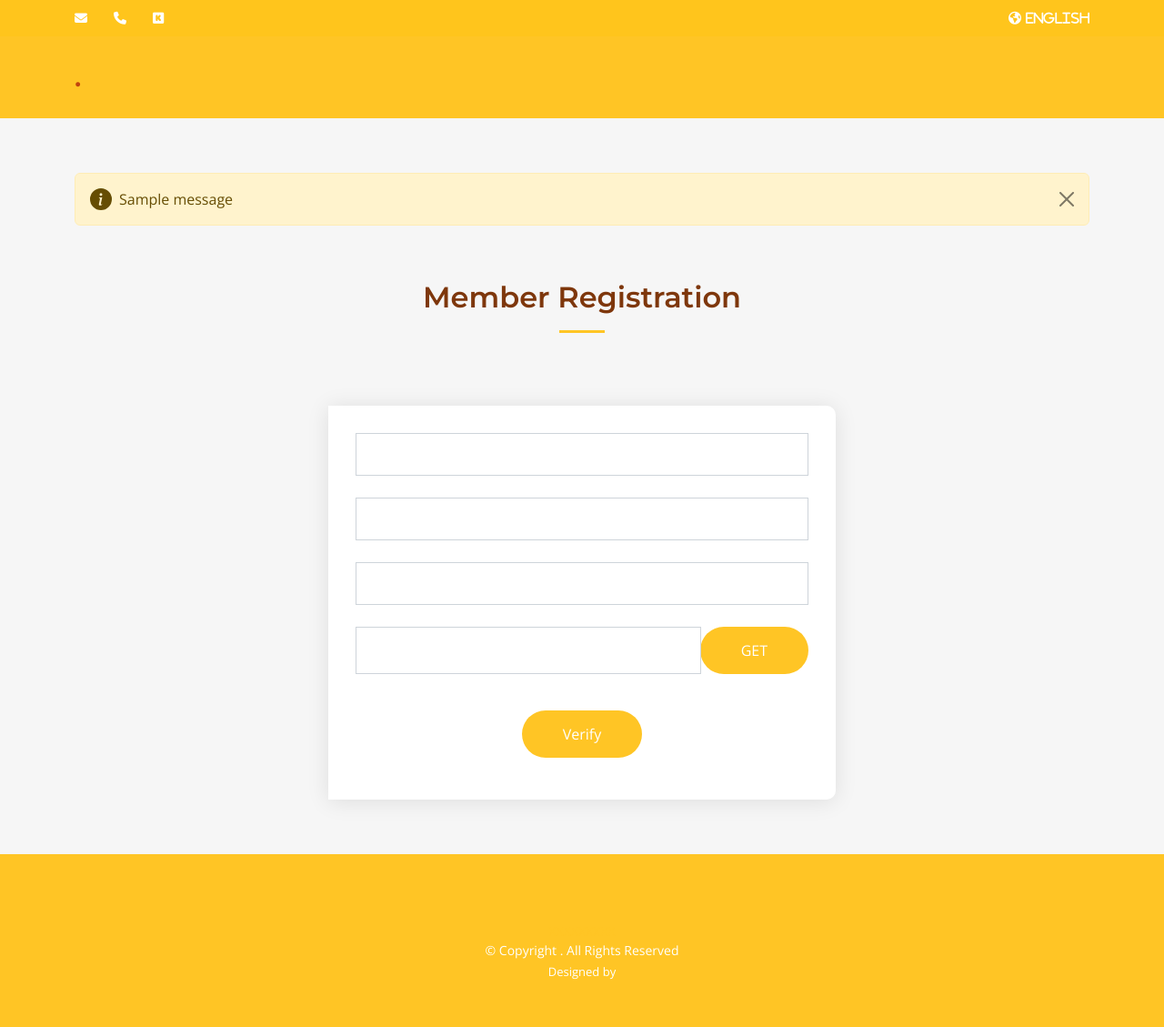
After one commit to Thor1602/muin-store, a Flask app: page /register_membership in a window 1280 px wide. The commit adds this page. Shown: the whole page at 91% size. Run offline with Flask 2, Linux system fonts and the light colour scheme; one stand-in notice (Sample message) is shown; a database or web service that is not in the repository returns one stand-in record (values such as "Sample title"); parts of the project's set-up code (start-up, migrations or seed data) failed here and were passed over; some libraries are stand-ins or nearby versions.

Commit message:
Added Naver API sens Verification

```diff
--- a/app.py
+++ b/app.py
@@ -11,23 +11,24 @@ TODO add file handler cloud
 TODO add kakao alert messaging
 """
 import datetime
-import os
-import pathlib
 import random
+import string
+from datetime import timedelta
 
-from flask import Flask, Blueprint, render_template, session, redirect, url_for, flash, request, abort, make_response
+from flask import Flask, Blueprint, render_template, session, redirect, url_for, flash, request, abort, make_response, \
+    jsonify
 from flask_mail import Mail, Message
 import googledrive_connector
+import naver_setup
 
 import Database
-
 
 ALLOWED_EXTENSIONS = {'txt', 'pdf', 'png', 'jpg', 'jpeg', 'gif'}
 app = Flask(__name__)
 main = Database.Main()
-app.secret_key = main.get_secret_code()
+app.secret_key = main.get_setting_by_name('secret_key')[1]
 app.config['DEFAULT_LOCALE'] = 'ko_KR'
-mail_cred = main.get_smtp()
+mail_cred = main.get_setting_by_name('main_gmail')
 app.config.update(dict(
     DEBUG=True,
     MAIL_SERVER='smtp.gmail.com',
@@ -45,7 +46,6 @@ app.config['SEND_FILE_MAX_AGE_DEFAULT'] = 0
 nav_menu_admin = {'/admin_overview': 'Overview', '/business_plan': 'Business Plan', '/financial_plan': 'Financial Plan',
                   '/products': 'Products', '/recipes': 'Recipes', '/cost_calculation': 'Cost Calculation',
                   '/invoices': 'Invoices', '/homepage_admin': 'Homepage Admin', '/images': 'Images'}
-
 
 def allowed_file(filename):
     return '.' in filename and \
@@ -79,7 +79,7 @@ def set_language(lang):
 
 @app.route("/", methods=['GET', 'POST'])
 def index():
-    api_kakao_js = main.get_kakao_api_js()
+    api_kakao_js = main.get_setting_by_name('kakaoAPI')[1]
     # <b>{{ gettext('Free Trial') }}</b>  use _() as a shortcut for gettext().
     if request.method == "POST":
         # msg.recipients = ["rlatnals3020@naver.com"]
@@ -100,6 +100,82 @@ def index():
         #     print(f"Name:{cform.name.data}, E-mail:{cform.email.data}, message: {cform.message.data}")
     return render_template('index.html', api_kakao_js=api_kakao_js)
 
+@app.route("/register_membership", methods=['GET', 'POST'])
+def add_membership():
+    if request.method == "POST":
+        if session.get('verification_code'):
+            if session['verification_code'][1] < (datetime.datetime.now() - timedelta(minutes=5)):
+                session.pop('verification_code')
+        if "get_verification" in request.form:
+            if not session.get('verification_code'):
+                session['verification_code'] = (random.randint(100000, 999999), datetime.datetime.now())
+            phone_number = request.form['phone_number']
+            for char in string.punctuation:
+                phone_number = phone_number.replace(char, '')
+            phone_number = phone_number.replace(' ', '')
+            session['member_registration'] = {'first_name': request.form['first_name'],'last_name': request.form['last_name'],'phone_number': phone_number}
+            print(session['verification_code'])
+            # naver_setup.send_notification_code(to_no=phone_number, code=session['verification_code'][0], language=session["preferred_language"])
+            return make_response(jsonify({'message': 'The verification code has been sent to ' + phone_number + ".", 'code': 'SUCCESS'}), 201)
+        elif "check_verification" in request.form:
+            if session.get('verification_code'):
+                if request.form['verification_code'] == str(session['verification_code'][0]):
+                    # Database.Membership(session['member_registration']['first_name'],session['member_registration']['last_name'],session['member_registration']['phone_number'], points=0).register()
+                    session.pop('member_registration')
+                    return make_response(jsonify({'message': 'Verification completed', 'code': 'SUCCESS'}),201)
+                else:
+                    return make_response(jsonify({'message': 'Verification error: The codes did not match', 'code': 'ERROR'}), 412)
+            else:
+                return make_response(jsonify({'message': 'Verification code can be expired.', 'code': 'ERROR'}), 412)
+
+    return render_template("add_membership.html")
+
+@app.route("/membership", methods=['GET', 'POST'])
+def check_membership():
+    membership_data = main.read_table('memberships')
+    if request.method == "POST":
+        if "verification_request" in request.form:
+            if request.form['phone_number'] not in [x[1] for x in membership_data]:
+                flash("Phone number is not registered yet.")
+                redirect(url_for('add_membership'))
+            elif session.get('verification_code'):
+                if session['verification_code'][1] + datetime.timedelta(minutes=5) <= datetime.datetime.now():
+                    session['verification_code'] = (random.randint(100000, 999999), datetime.datetime.now())
+                    flash("Verification code expired. A new code has been sent.")
+                    naver_setup.send_notification_code(to_no=request.form['phone_number'], code=session['verification_code'][0], language=session["preferred_language"] )
+                else:
+                    flash("Verification code is not expired yet. The code has been resent.")
+                    naver_setup.send_notification_code(to_no=request.form['phone_number'], code=session['verification_code'][0], language=session["preferred_language"])
+            else:
+                session['verification_code'] = (random.randint(100000, 999999), datetime.datetime.now())
+
+        elif "verification_validation" in request.form:
+            if session.get('verification_code'):
+                if session['verification_code'][1] + datetime.timedelta(minutes=5) <= datetime.datetime.now():
+                    flash("Verification code is not correct.")
+                    redirect(url_for('check_membership'))
+
+                    if session['verification_code'][1] == request.form['given_verification_code']:
+                        flash("Verification code has been verified.")
+                        redirect(url_for('check_membership'))
+                else:
+                    flash("Verification code expired. Send a new code. ")
+            else:
+                flash("Verification code is not created yet.")
+
+        elif "request_membership_points" in request.form:
+            if request.form["verification_code"] == session['verification_code'][0] and session['verification_code'][1] + datetime.timedelta(minutes=5) >= datetime.datetime.now():
+                flash("Verification succeeded")
+            else:
+                if request.form["verification_code"] != session['verification_code'][0]:
+                    flash("Verification failed: code doesn't match")
+                elif session['verification_code'][1] + datetime.timedelta(minutes=5) <= datetime.datetime.now():
+                    flash("Verification failed: code has expired. Try again.")
+                else:
+                    abort(500)
+            redirect(url_for('add_membership'))
+        redirect(url_for("add_membership"))
+    return render_template("check_membership.html")
 
 # ADMIN
 @app.route('/admin_overview', methods=['GET', 'POST'])
@@ -313,6 +389,7 @@ def invoices():
                                invoices_customer=invoices_customer, invoices_supplier_columns=invoices_supplier_columns,
                                invoices_customer_columns=invoices_customer_columns)
 
+
 @app.route('/images', methods=['GET', 'POST'])
 def images():
     if not session.get('logged_in'):
@@ -332,7 +409,8 @@ def images():
                         if allowed_file(request.form['new_filename']):
                             file.filename = request.form['new_filename']
                     if file.filename in googledrive_connector.list_all_files(return_id=False, parent='images'):
-                        new_filename = file.filename.rsplit('.', 1)[0] + datetime.datetime.now().strftime("%Y%m%d_%H%M%S") + '.' +file.filename.rsplit('.', 1)[1]
+                        new_filename = file.filename.rsplit('.', 1)[0] + datetime.datetime.now().strftime(
+                            "%Y%m%d_%H%M%S") + '.' + file.filename.rsplit('.', 1)[1]
                         file.filename = new_filename
                         flash('File name already exists. Name is changed to: ' + file.filename)
                     if file and allowed_file(file.filename):
@@ -370,7 +448,6 @@ def images():
         if cloud_images is None:
             cloud_images = []
         return render_template('images.html', nav_menu_admin=nav_menu_admin, cloud_images=cloud_images)
-
 
 
 @app.route('/products', methods=['GET', 'POST'])
@@ -421,6 +498,7 @@ def homepage_admin():
         return render_template('homepage_admin.html', web_translations=sorted_web_translations,
                                web_translations_col=web_translations_col, nav_menu_admin=nav_menu_admin)
 
+
 # LOGIN LOGOUT
 @app.route('/login', methods=['GET', 'POST'])
 def login():
@@ -437,11 +515,13 @@ def login():
         else:
             return redirect(url_for('login'))
 
+
 @app.route("/logout")
 def logout():
     session['logged_in'] = False
     flash('This is only for admins.')
     return redirect(url_for('login'))
+
 
 # ERROR HANDLING
 @app.errorhandler(400)
@@ -449,22 +529,26 @@ def bad_request(e):
     e_friendly = "The server and client don't seem to have any manners"
     return render_template('error.html', e=e, e_friendly=e_friendly, nav_menu_admin=nav_menu_admin), 400
 
+
 @app.errorhandler(403)
 def forbidden(e):
     e_friendly = "a forbidden resource"
     return render_template('error.html', e=e, e_friendly=e_friendly, nav_menu_admin=nav_menu_admin), 403
+
 
 @app.errorhandler(404)
 def not_found(e):
     e_friendly = "chap, you made a mistake typing that URL"
     return render_template('error.html', e=e, e_friendly=e_friendly, nav_menu_admin=nav_menu_admin), 404
 
+
 @app.errorhandler(410)
 def gone(e):
     e_friendly = "The page existed but is deleted and sent to Valhalla for all eternity."
     return render_template('error.html', e=e, e_friendly=e_friendly, nav_menu_admin=nav_menu_admin), 410
 
+
 @app.errorhandler(500)
 def internal_server_error(e):
-    e_friendly = "'server problems' To be overloaded or not to be overloaded. That's the question."
+    e_friendly = "'server problems' To be or not being overloaded. That's the question."
     return render_template('error.html', e=e, e_friendly=e_friendly, nav_menu_admin=nav_menu_admin), 500
--- a/static/css/main.css
+++ b/static/css/main.css
@@ -1938,6 +1938,152 @@ section {
 }
 
 /*--------------------------------------------------------------
+# membership Section
+--------------------------------------------------------------*/
+.membership .info-container {
+    background-color: var(--color-primary);
+    height: 100%;
+    padding: 20px;
+    border-radius: 10px 0 0 10px;
+    box-shadow: 0px 2px 25px rgba(0, 0, 0, 0.1);
+}
+
+.membership .info-item {
+    width: 100%;
+    background-color: #a83f17;
+    margin-bottom: 20px;
+    padding: 20px;
+    border-radius: 10px;
+    color: #fff;
+}
+
+.membership .info-item:last-child {
+    margin-bottom: 0;
+}
+
+.membership .info-item i {
+    font-size: 20px;
+    color: #fff;
+    float: left;
+    width: 44px;
+    height: 44px;
+    background-color: rgba(255, 255, 255, 0.2);
+    display: flex;
+    justify-content: center;
+    align-items: center;
+    border-radius: 50px;
+    transition: all 0.3s ease-in-out;
+    margin-right: 15px;
+}
+
+.membership .info-item h4 {
+    padding: 0;
+    font-size: 20px;
+    font-weight: 600;
+    margin-bottom: 5px;
+}
+
+.membership .info-item p {
+    padding: 0;
+    margin-bottom: 0;
+    font-size: 14px;
+}
+
+.membership .info-item:hover i {
+    background: #fff;
+    color: var(--color-primary);
+}
+
+.membership .registration-form {
+    width: 100%;
+    height: 100%;
+    background: #fff;
+    box-shadow: 0px 2px 25px rgba(0, 0, 0, 0.1);
+    padding: 30px;
+    border-radius: 0 10px 10px 0;
+}
+
+.membership .registration-form .form-group {
+    padding-bottom: 8px;
+}
+
+.membership .registration-form .error-message-add-membership {
+    display: none;
+    color: #fff;
+    background: #d54c0e;
+    text-align: left;
+    padding: 15px;
+    font-weight: 600;
+}
+
+.membership .registration-form .error-message-add-membership br + br {
+    margin-top: 25px;
+}
+
+.membership .registration-form .sent-message-add-membership {
+    display: none;
+    color: #fff;
+    background: #fdd642;
+    text-align: center;
+    padding: 15px;
+    font-weight: 600;
+}
+
+.membership .registration-form .loading-add-membership {
+    display: none;
+    background: #fff;
+    text-align: center;
+    padding: 15px;
+}
+
+.membership .registration-form .loading-add-membership:before {
+    content: "";
+    display: inline-block;
+    border-radius: 50%;
+    width: 24px;
+    height: 24px;
+    margin: 0 10px -6px 0;
+    border: 3px solid #ffd64b;
+    border-top-color: #fff;
+    -webkit-animation: animate-loading 1s linear infinite;
+    animation: animate-loading 1s linear infinite;
+}
+
+.membership .registration-form input,
+.membership .registration-form textarea {
+    border-radius: 0;
+    box-shadow: none;
+    font-size: 14px;
+}
+
+.membership .registration-form input[type=text],
+.membership .registration-form input[type=email],
+.membership .registration-form input[type=tel],
+.membership .registration-form textarea {
+    padding: 12px 15px;
+}
+
+.membership .registration-form input[type=text]:focus,
+.membership .registration-form input[type=email]:focus,
+.membership .registration-form input[type=tel]:focus,
+.membership .registration-form textarea:focus {
+    border-color: var(--color-primary);
+}
+
+.membership .registration-form button[type=button] {
+    background: var(--color-primary);
+    border: 0;
+    padding: 14px 45px;
+    color: #fff;
+    transition: 0.4s;
+    border-radius: 50px;
+}
+
+.membership .registration-form button[type=button]:hover {
+    background: rgb(253, 217, 108);
+}
+
+/*--------------------------------------------------------------
 # Hero Section
 --------------------------------------------------------------*/
 .hero {
@@ -2775,3 +2921,15 @@ hr {
 .textarea-translations{
     height: 100%;
 }
+
+/* Chrome, Safari, Edge, Opera */
+input::-webkit-outer-spin-button,
+input::-webkit-inner-spin-button {
+  -webkit-appearance: none;
+  margin: 0;
+}
+
+/* Firefox */
+input[type=number] {
+  -moz-appearance: textfield;
+}
--- /dev/null
+++ b/static/js/ajax_requests.js
@@ -0,0 +1,157 @@
+$(document).ready(function () {
+    $("#contact_form").validate({
+        errorPlacement: function ($error, $element) {
+            $element.appendTo($element.after($error));
+        },
+        // Specify validation rules
+        rules: {
+
+            name: {
+                required: true
+            },
+            email: {
+                message: true
+            },
+            phone: {
+                required: true
+            },
+            subject: {
+                required: true
+            },
+            message: {
+                required: true
+            }
+        },
+        messages: {
+            name: "Please enter your name",
+            phone: "Please enter your phone",
+            email: "Please enter a valid email address",
+            subject: "Please enter a subject",
+            message: "Please enter a message"
+        },
+    })
+
+    $('#contact_submit_button').click(function () {
+        if (!$("#contact_form").valid()) { // Not Valid
+            return false;
+        } else {
+            $(document).ajaxStart(function () {
+                $('.loading').fadeIn(100);
+            });
+            $(document).ajaxStop(function () {
+                $('.loading').delay(300).fadeOut(100);
+                $(document).unbind("ajaxStart")
+
+            });
+            $.ajax({
+                url: '/',
+                type: 'POST',
+                data: $('#contact_form').serialize(),
+                datatype: 'json'
+            })
+                .done(function (data) {
+                    $("#name").val('');
+                    $("#email").val('');
+                    $("#address").val('');
+                    $("#phone").val('');
+                    $("#subject").val('');
+                    $("#message").val('');
+                    $('.sent-message').fadeIn(2000).delay(8000).fadeOut(500);
+
+                })
+                .fail(function (jqXHR, textStatus, errorThrown) {
+                    $('.error-message').fadeIn(2000).delay(5000).fadeOut(500);
+                });
+        }
+    })
+
+
+    $("#get_verification_form").validate({
+        // Specify validation rules
+        rules: {
+            first_name: {
+                required: true,
+            },
+            last_name: {
+                required: true
+            },
+            phone_number: {
+                required: true,
+            }
+        },
+        messages: {
+            first_name: {
+                required: "Please enter your name",
+            },
+            last_name: {
+                required: "Please enter your name"
+            },
+            phone_number: {
+                required: "Please enter your phone",
+            }
+        },
+        errorPlacement: function ($error, $element) {
+            $element.appendTo($element.after($error));
+        }
+    })
+
+    $('#get_verification').click(function (e) {
+        if (!$("#get_verification_form").valid()) {
+            return false;
+        } else {
+            $(document).ajaxStart(function () {
+                $('.spinner-get-verification').addClass('spinner-border spinner-border-sm');
+                $("#first_name").attr("disabled", "disabled");
+                $("#last_name").attr("disabled", "disabled");
+                $("#phone_number").attr("disabled", "disabled");
+            });
+            $(document).ajaxStop(function () {
+                $('.spinner-get-verification').removeClass('spinner-border spinner-border-sm');
+                $(document).unbind("ajaxStart");
+                $("#check_verification").removeAttr("disabled", "disabled");
+            });
+            $.ajax({
+                url: '/register_membership',
+                type: 'POST',
+                data: $('#get_verification_form').serialize() + "&get_verification=",
+                datatype: 'json'
+            })
+                .done(function (data) {
+                    $('.sent-message-add-membership').text(data.message).fadeIn(2000).delay(8000).fadeOut(500);
+                })
+                .fail(function (jqXHR, textStatus, errorThrown) {
+                    $('.error-message-add-membership').text(errorThrown.message).fadeIn(2000).delay(5000).fadeOut(500);
+                });
+
+        }
+    });
+
+
+    $('#check_verification').click(function () {
+        if ($("#verification_code").val().length !== 6) {
+            $('.error-message-add-membership').text("The verification code has 6 numbers.").fadeIn(2000).delay(5000).fadeOut(500);
+        } else {
+            $(document).ajaxStart(function () {
+                $('.loading-add-membership').fadeIn(100);
+            });
+            $(document).ajaxStop(function () {
+                $('.loading-add-membership').delay(300).fadeOut(100);
+                $(document).unbind("ajaxStart")
+            });
+            $.ajax({
+                url: '/register_membership',
+                type: 'POST',
+                data: $('#verification_code').serialize() + "&check_verification=",
+                datatype: 'json',
+            })
+                .done(function (data) {
+                    $('.sent-message-add-membership').text(data.message).fadeIn(2000).delay(8000).fadeOut(500);
+                    window.location.href = "/";
+                })
+                .fail(function (jqXHR, textStatus, errorThrown) {
+                    $('.error-message-add-membership').text(errorThrown.message).fadeIn(2000).delay(5000).fadeOut(500);
+                });
+        }
+    })
+
+});
--- /dev/null
+++ b/templates/add_membership.html
@@ -0,0 +1,91 @@
+{% extends "base.html" %}
+{% block body %}
+
+    <section id="contact" class="membership sections-bg">
+        <div class="container" data-aos="fade-up">
+            <div>
+                <svg xmlns="http://www.w3.org/2000/svg" style="display: none;">
+                    <symbol id="info-fill" fill="currentColor" viewBox="0 0 16 16">
+                        <path d="M8 16A8 8 0 1 0 8 0a8 8 0 0 0 0 16zm.93-9.412-1 4.705c-.07.34.029.533.304.533.194 0 .487-.07.686-.246l-.088.416c-.287.346-.92.598-1.465.598-.703 0-1.002-.422-.808-1.319l.738-3.468c.064-.293.006-.399-.287-.47l-.451-.081.082-.381 2.29-.287zM8 5.5a1 1 0 1 1 0-2 1 1 0 0 1 0 2z"></path>
+                    </symbol>
+                </svg>
+                {% with messages = get_flashed_messages() %}
+                    {% if messages %}
+                        {% for message in messages %}
+                            <div class="alert alert-warning d-flex align-items-center alert-dismissible fade show"
+                                 role="alert">
+                                <svg class="bi flex-shrink-0 me-2" width="24" height="24" role="img"
+                                     aria-label="Info:">
+                                    <use xlink:href="#info-fill"></use>
+                                </svg>
+                                <div> {{ message }}
+                                    <button type="button" class="btn-close" data-bs-dismiss="alert"
+                                            aria-label="Close"></button>
+                                </div>
+                            </div>
+                        {% endfor %}
+                    {% endif %}
+                {% endwith %}
+            </div>
+            <div class="section-header">
+                <h2>Member Registration</h2>
+                <p></p>
+            </div>
+            <div class="row gx-lg-0 gy-4">
+                <div class="col-lg-6 mx-auto">
+                    <form action="/register_membership" method="post" role="form" class="registration-form" id="get_verification_form">
+                        <div class="row">
+                            <div class="form-outline mb-4">
+                                <input type="text" name="first_name" id="first_name"
+                                       class="form-control form-control-lg" placeholder="{{ msgid['first_name'] }}"
+                                       aria-label=""/><span></span>
+                            </div>
+                        </div>
+                        <div class="row">
+                            <div class="form-outline mb-4">
+                                <input type="text" name="last_name" id="last_name"
+                                       class="form-control form-control-lg" placeholder="{{ msgid['last_name'] }}"
+                                       aria-label=""/><span></span>
+                            </div>
+                        </div>
+                        <div class="row">
+                            <div class="form-outline mb-4">
+                                <input type="tel" name="phone_number" id="phone_number"
+                                       class="form-control form-control-lg" placeholder="{{ msgid['phone_number'] }}"
+                                       aria-label=""/><span></span>
+                            </div>
+                        </div>
+                        <div class="row">
+                            <div class="form-outline mb-4">
+                                <div class="input-group mb-3">
+                                    <input type="number" class="form-control"
+                                           placeholder="{{ msgid['verification_code'] }}"
+                                           aria-label="" aria-describedby="verification_code" name="verification_code"
+                                           id="verification_code">
+                                    <div class="input-group-append">
+                                        <button id="get_verification" type="button" name="get_verification">
+                                            <span class="spinner-get-verification" role="status"
+                                                  aria-hidden="true"></span>
+                                            <span> GET</span>
+                                        </button>
+                                    </div>
+                                </div>
+                            </div>
+                        </div>
+                        <div class="text-center">
+                            <button id="check_verification" type="button" name="check_verification" disabled>Verify</button>
+                        </div>
+                        <div class="my-3">
+                            <div class="loading-add-membership">{{ msgid['loading'] }}</div>
+                            <div class="error-message-add-membership">{{ msgid['contact-form-error'] }}</div>
+                            <div class="sent-message-add-membership">{{ msgid['success_contact_submission'] }}</div>
+                        </div>
+                    </form>
+                </div><!-- End Contact Form -->
+
+            </div>
+
+        </div>
+    </section><!-- End Contact Section -->
+
+{% endblock %}
--- a/templates/base.html
+++ b/templates/base.html
@@ -149,12 +149,12 @@
 <script src="/static/vendor/swiper/swiper-bundle.min.js"></script>
 <script src="/static/vendor/isotope-layout/isotope.pkgd.min.js"></script>
 <script src="/static/vendor/php-email-form/validate.js"></script>
-<script src="https://ajax.googleapis.com/ajax/libs/jquery/3.6.0/jquery.min.js"></script>
-<script src="https://cdn.jsdelivr.net/jquery.validation/1.16.0/jquery.validate.min.js"></script>
+<script src="https://ajax.googleapis.com/ajax/libs/jquery/3.6.0/jquery.min.js" type="text/javascript"></script>
+<script src="https://cdn.jsdelivr.net/jquery.validation/1.16.0/jquery.validate.min.js" type="text/javascript"></script>
 
 <!-- Template Main JS File -->
 <script src="/static/js/main.js"></script>
-<script src="/static/js/contact.js"></script>
+<script src="{{ url_for('static', filename='js/ajax_requests.js') }}"></script>
 <script src="https://developers.kakao.com/sdk/js/kakao.js"></script>
 
 <script>
```
Also changed, not shown: Database.py (+34 -10 lines), static/js/contact.js (deleted, +0 -64 lines), templates/index.html (+6 -4 lines), requirements.txt (line endings or trailing spaces).
